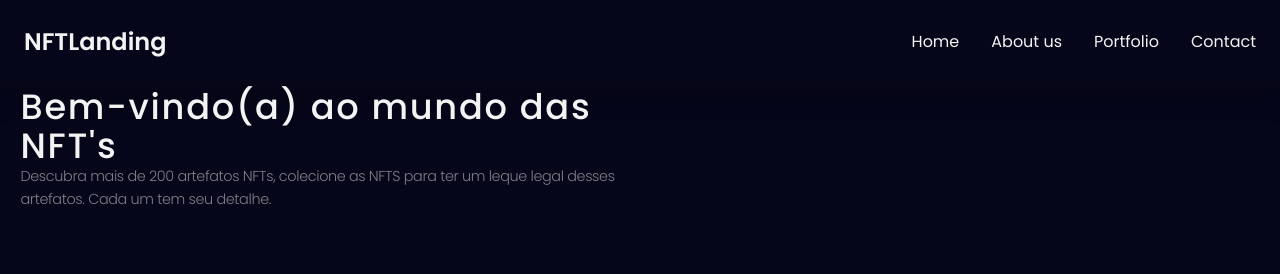
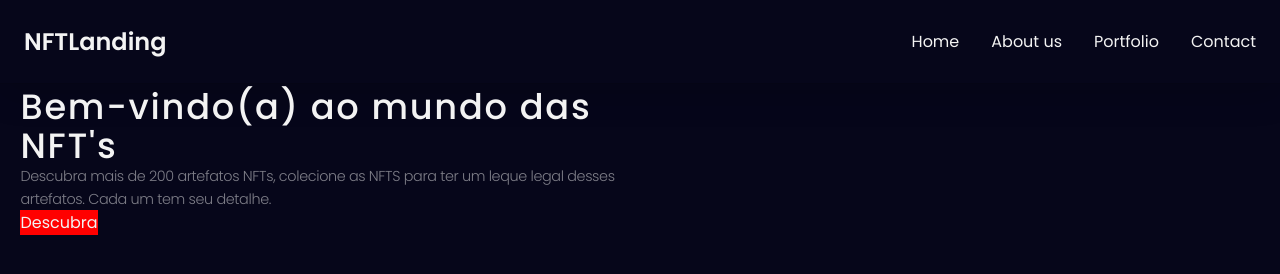
Before and after one commit to Jreng7/landingpageNFT_html_css, a plain HTML site: page index.html in a window 1280 px wide. Drawn offline with Linux system fonts and the light colour scheme.

Commit message:
button com classe hero_btn començando a estilizar

```diff
--- a/index.html
+++ b/index.html
@@ -38,6 +38,7 @@
 					Descubra mais de 200 artefatos NFTs, colecione as NFTS para ter um leque
 					legal desses artefatos. Cada um tem seu detalhe.
 				</h2>
+				<button class="hero_btn">Descubra</button>
 			</article>
 
 			<article class="hero__right">
--- a/styles/components/hero.css
+++ b/styles/components/hero.css
@@ -21,3 +21,7 @@
     font-weight: 300;
     line-height: calc(1em + 0.5rem);
 }
+
+.hero_btn {
+    background-color: red;
+}
```
